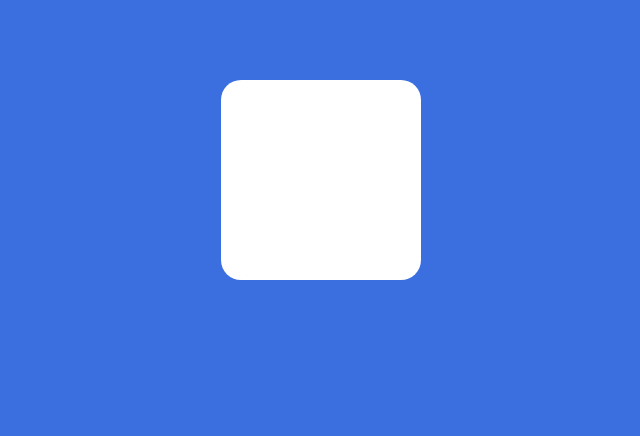
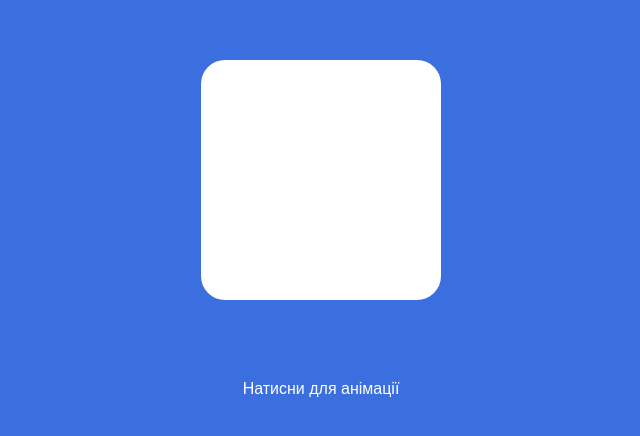
Before and after one commit to MaksimBoyko05/react-css, a React (Create React App) app: page / in a window 1280 px wide. Shown: the part 1040-1476 px from the top of the page, without its empty margins (319-959 px from the left). Built offline with nearby package versions, Linux system fonts and the light colour scheme.

Commit message:
added useState

```diff
--- a/src/App.js
+++ b/src/App.js
@@ -1,11 +1,5 @@
-import React, { useState, useEffect, useRef } from "react";
-import ReactDOM from "react-dom";
-import {
-  useViewportScroll,
-  motion,
-  useTransform,
-  useMotionValue,
-} from "framer-motion";
+import React, { useState } from "react";
+import { motion, useViewportScroll, useTransform } from "framer-motion";
 import { useInView } from "react-intersection-observer";
 
 import "./App.css";
@@ -15,41 +9,67 @@ function App() {
   const y1 = useTransform(scrollY, [0, 300], [0, 200]);
   const y2 = useTransform(scrollY, [0, 300], [0, -100]);
 
-  const [ref, inView, entry] = useInView({
+  const [ref, inView] = useInView({
     threshold: 0.5,
     triggerOnce: false,
   });
 
-  console.log(entry);
+  const [isActive, setIsActive] = useState(false);
 
   const variants = {
-    visible: { opacity: 1, scale: 1, y: 0 },
-    hidden: {
-      opacity: 0,
-      scale: 0.65,
-      y: 50,
-    },
+    visible: { opacity: 1, scale: 1.2, y: 0 },
+    hidden: { opacity: 0.5, scale: 0.75, y: 100 },
+  };
+
+  const toggleAnimation = () => {
+    setIsActive(!isActive);
   };
 
   return (
     <>
-      <motion.div className="box" style={{ y: y1, x: -50 }} />
+      {/* Елемент 1 із прив'язкою до прокрутки */}
+      <motion.div
+        className="box"
+        style={{ y: y1, x: -50 }}
+      />
+
+      {/* Елемент 2 із прив'язкою до прокрутки */}
       <motion.div
         className="box"
         style={{ y: y2, x: 50, background: "salmon" }}
       />
-      <div style={{ height: 500 }} />
+
+      <div style={{ height: 500 }} /> {/* Простір для прокрутки */}
+
+      {/* Відображення стану видимості елемента */}
       <div style={{ position: "fixed", top: 0, left: 0 }}>
-        {" "}
         {"is in view? " + inView}
       </div>
+
+      {/* Керована анімація зі зміною стану в залежності від видимості */}
       <motion.div
         animate={inView ? "visible" : "hidden"}
         variants={variants}
         transition={{ duration: 2, ease: "easeOut" }}
         ref={ref}
         className="magic"
+        onClick={toggleAnimation} // Клік для зміни стану
       />
+
+      {/* Елемент з управлінням станами */}
+      <motion.div
+        className="interactive-box"
+        style={{ marginTop: 100 }}
+        onClick={toggleAnimation}
+        animate={isActive ? "active" : "inactive"}
+        variants={{
+          active: { scale: 1.5, rotate: 360, x: 100 },
+          inactive: { scale: 1, rotate: 0, x: 0 },
+        }}
+        transition={{ duration: 1 }}
+      >
+        Натисни для анімації
+      </motion.div>
     </>
   );
 }
```
